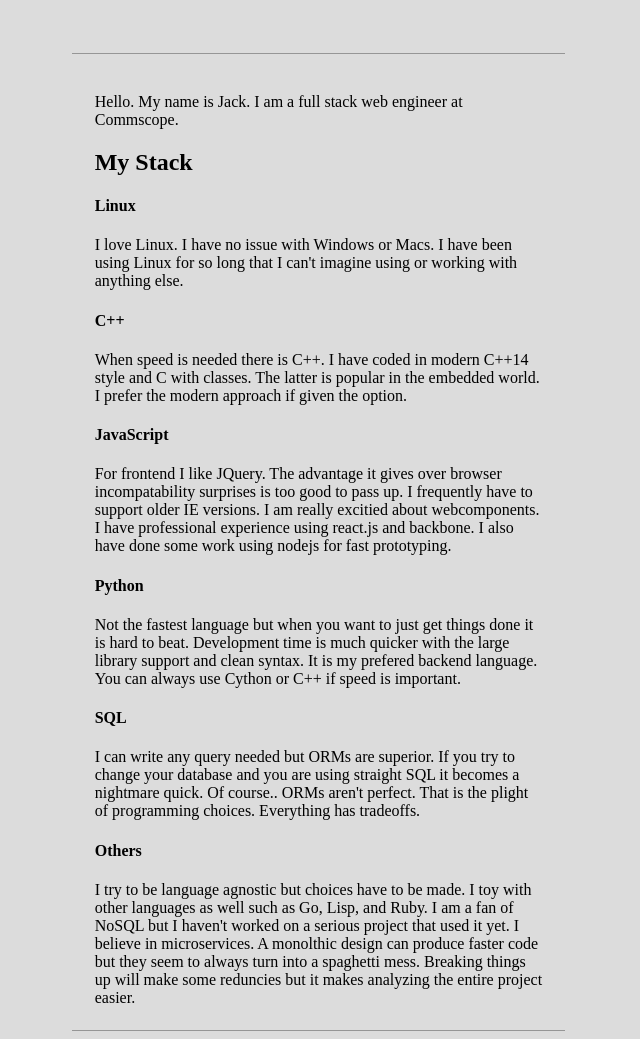
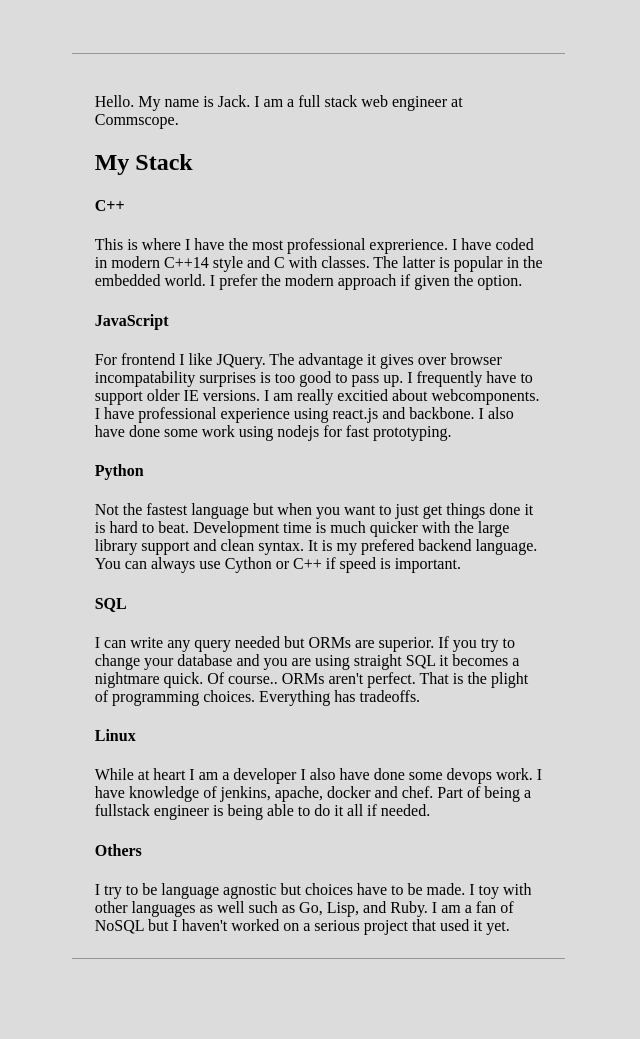
Before and after one commit to banjocat/mywebsite, a Flask app: page / in a window 1280 px wide. Shown: the part 145-1184 px from the top of the page, without its empty margins (0-640 px from the left). After the commit the page ends 1104 px from the top, so only its background shows below. Run offline with Flask 2, Linux system fonts and the light colour scheme; some libraries are stand-ins or nearby versions.

Commit message:
Update bio

```diff
--- a/templates/index.html
+++ b/templates/index.html
@@ -4,11 +4,9 @@
 <article class='left-panel'>
 <p>Hello. My name is Jack. I am a full stack web engineer at Commscope.</p>
 <h2>My Stack</h2>
-<h4>Linux</h4>
-I love Linux. I have no issue with Windows or Macs. I have been using Linux
-for so long that I can't imagine using or working with anything else.
 <h4>C++</h4>
-When speed is needed there is C++. I have coded in modern C++14 style and C
+ This is where I have
+the most professional exprerience. I have coded in modern C++14 style and C
 with classes. The latter is popular in the embedded world.
 I prefer the modern approach if given the option.
 <h4>JavaScript</h4>
@@ -26,12 +24,14 @@ It is my prefered backend language.  You can always use Cython or C++ if speed i
 I can write any query needed but ORMs are superior. If you try to change your database
 and you are using straight SQL it becomes a nightmare quick. Of course.. ORMs aren't perfect.
 That is the plight of programming choices. Everything has tradeoffs.
+<h4>Linux</h4>
+While at heart I am a developer I also have done some devops work.
+I have knowledge of jenkins, apache, docker and chef.
+Part of being a fullstack engineer is being able
+to do it all if needed.
 <h4>Others</h4>
 I try to be language agnostic but choices have to be made.
 I toy with other languages as well such as Go, Lisp, and Ruby.
 I am a fan of NoSQL but I haven't worked on a serious project that used it yet.
-I believe in microservices. A monolthic design can produce
-faster code but they seem to always turn into a spaghetti mess. Breaking things
-up will make some reduncies but it makes analyzing the entire project easier.
 </article>
 {% endblock %}
```
